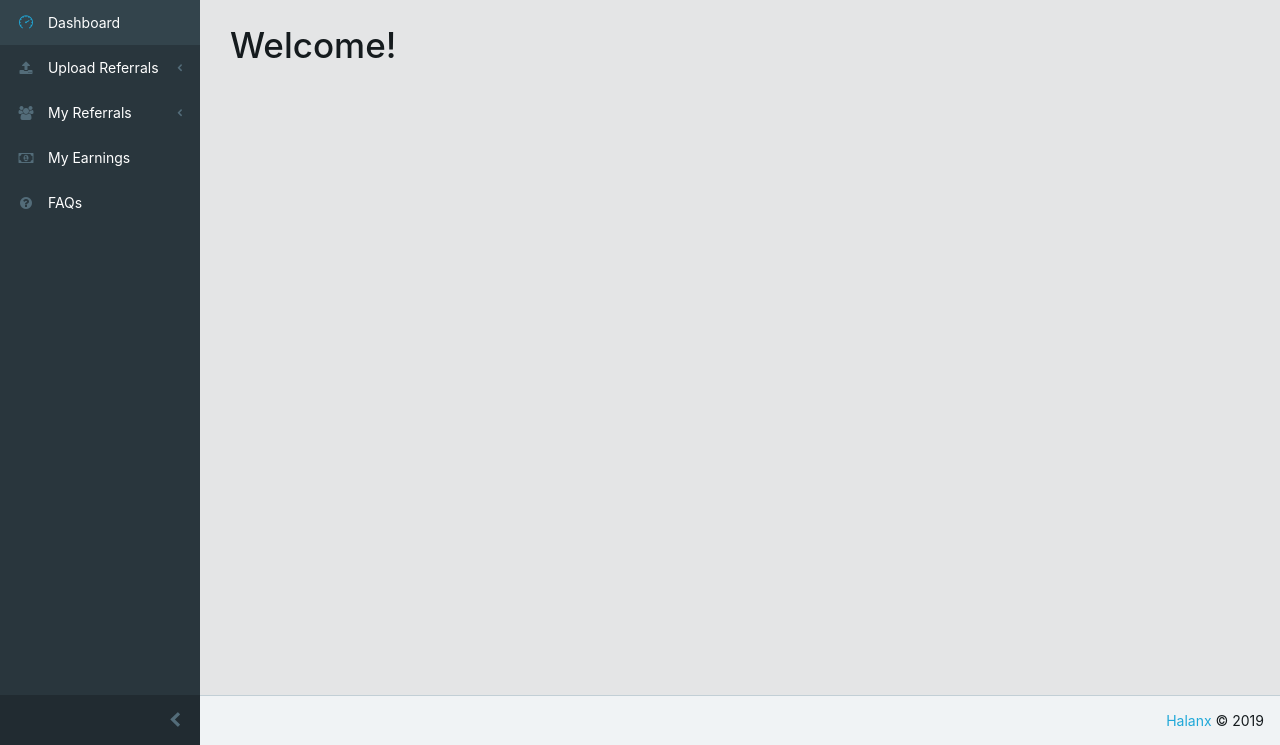
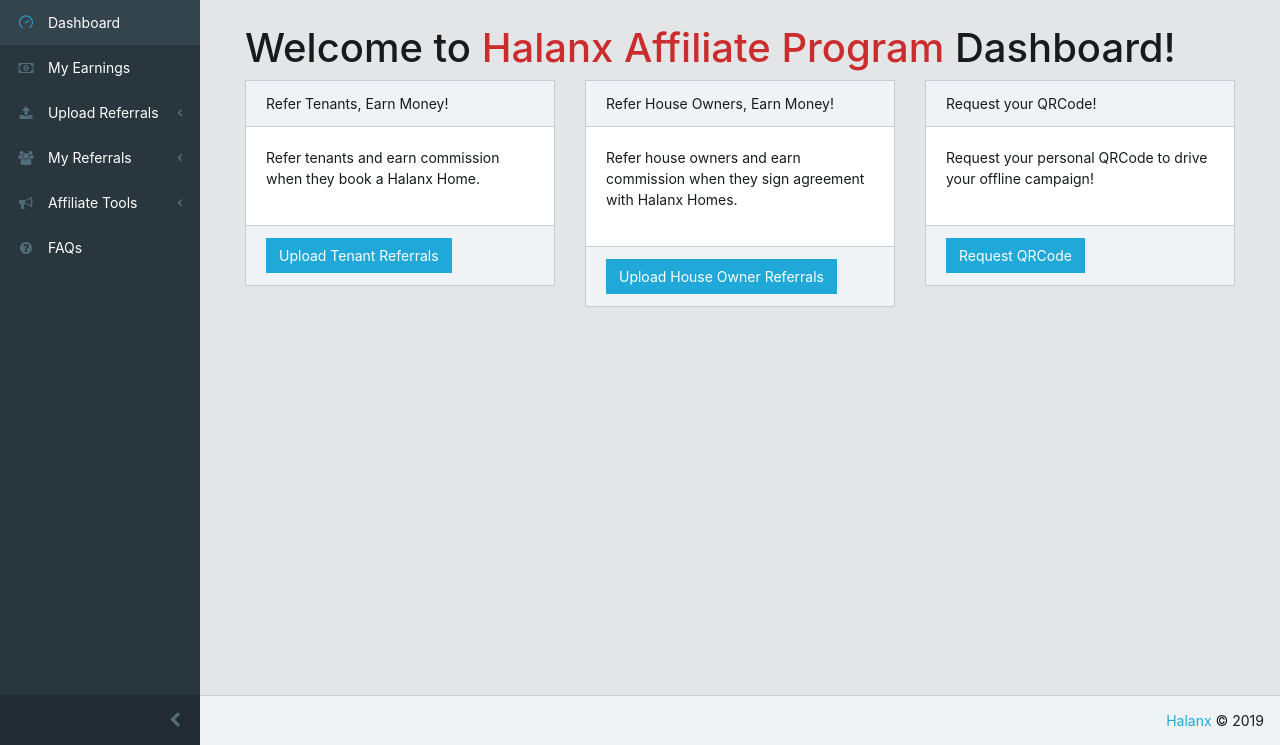
Before and after one commit to HalanxDev/Halanx-Affiliate-Marketing-Tool, a Django app: page /dashboard/ in a window 1280 px wide. Shown: the part 55-800 px from the top of the page. Run offline with Django 3.2, Linux system fonts and the light colour scheme; a user stored in the database is signed in; tables that the repository leaves empty hold one stand-in row (values such as "Sample post"); grey boxes marked "Sample" are stand-in pictures; some libraries are stand-ins or nearby versions.

Commit message:
added qrcode request

```diff
--- a/affiliates/models.py
+++ b/affiliates/models.py
@@ -7,7 +7,8 @@
 
 from affiliates.utils import default_profile_pic_url, \
     default_profile_pic_thumbnail_url, get_picture_upload_path, get_thumbnail_upload_path, \
-    DEFAULT_TENANT_CONVERSION_COMMISSION, DEFAULT_HOUSE_OWNER_CONVERSION_COMMISSION, update_monthly_report_start_balance
+    DEFAULT_TENANT_CONVERSION_COMMISSION, DEFAULT_HOUSE_OWNER_CONVERSION_COMMISSION, \
+    update_monthly_report_start_balance, QRCodeRequestStatusCategories, PENDING_APPROVAL
 from common.models import AddressDetail, BankDetail, Wallet
 from common.utils import PENDING, PaymentStatusCategories, PAID
 from referrals.utils import SUCCESS
@@ -196,6 +197,24 @@
         return str(self.id)
 
 
+class QRCodeRequest(models.Model):
+    affiliate = models.ForeignKey('Affiliate', on_delete=models.CASCADE, related_name='qrcode_requests')
+    status = models.CharField(max_length=100, default=PENDING_APPROVAL, choices=QRCodeRequestStatusCategories)
+    phone_no = models.CharField(max_length=20, blank=True, null=True)
+    timestamp = models.DateTimeField(auto_now_add=True)
+    updated = models.DateTimeField(auto_now=True)
+
+    class Meta:
+        ordering = ('-timestamp', )
+
+    def __str__(self):
+        return str(self.id)
+
+
+class QRCodeRequestDeliveryAddress(AddressDetail):
+    qrcode_request = models.OneToOneField('QRCodeRequest', on_delete=models.CASCADE, related_name='delivery_address')
+
+
 # noinspection PyUnusedLocal
 @receiver(post_save, sender=Affiliate)
 def affiliate_post_save_hook(sender, instance, created, **kwargs):
@@ -244,3 +263,10 @@
     wallet.pending_withdrawal = sum(payment.amount for payment in wallet.payments.filter(status=PENDING))
     wallet.save()
     update_monthly_report_start_balance(instance.wallet.affiliate)
+
+
+# noinspection PyUnusedLocal
+@receiver(post_save, sender=QRCodeRequest)
+def qrcode_request_post_save_hook(sender, instance, created, **kwargs):
+    if created:
+        QRCodeRequestDeliveryAddress(qrcode_request=instance).save()
--- a/affiliates/templates/dashboard.html
+++ b/affiliates/templates/dashboard.html
@@ -1,9 +1,79 @@
 {% extends 'base/base.html' %}
+{% load static %}
 
 {% block title %}
-Dashboard
+    Dashboard
 {% endblock %}
 
 {% block content %}
-    <h1>Welcome!</h1>
+    <div class="container">
+
+        <div class="row">
+            <div class="col">
+                <h1 id="headline">Welcome to <span style="color: #cb2d2e">Halanx Affiliate Program</span> Dashboard!</h1>
+            </div>
+        </div>
+
+        <div class="row">
+            <div class="col-lg-4 col-md-6">
+                <div class="card">
+                    <div class="card-header">
+                        Refer Tenants, Earn Money!
+                    </div>
+
+                    <div class="card-body">
+                        <p>Refer tenants and earn commission when they book a Halanx Home.</p>
+                    </div>
+
+                    <div class="card-footer">
+                        <button class="btn btn-primary" type="button" onclick="window.location.href='{{ referral_upload_url }}?type=tenant'">
+                            Upload Tenant Referrals
+                        </button>
+                    </div>
+                </div>
+            </div>
+
+            <div class="col-lg-4">
+                <div class="card">
+                    <div class="card-header">
+                        Refer House Owners, Earn Money!
+                    </div>
+
+                    <div class="card-body">
+                        <p>Refer house owners and earn commission when they sign agreement with  Halanx Homes.</p>
+                    </div>
+
+                    <div class="card-footer">
+                        <button class="btn btn-primary" type="button" onclick="window.location.href='{{ referral_upload_url }}?type=house_owner'">
+                            Upload House Owner Referrals
+                        </button>
+                    </div>
+                </div>
+            </div>
+
+            <div class="col-lg-4">
+                <div class="card">
+                    <div class="card-header">
+                        Request your QRCode!
+                    </div>
+
+                    <div class="card-body">
+                        <p>Request your personal QRCode to drive your offline campaign!</p>
+                    </div>
+
+                    <div class="card-footer">
+                        <button class="btn btn-primary" type="button" onclick="window.location.href='{{ qrcode_request_url }}'">
+                            Request QRCode
+                        </button>
+                    </div>
+                </div>
+            </div>
+        </div>
+    </div>
 {% endblock %}
+
+{% block script %}
+    <script>
+        jQuery("#headline").fitText(1.2, { minFontSize: '10px', maxFontSize: '40px' });
+    </script>
+{% endblock %}
--- a/affiliates/urls.py
+++ b/affiliates/urls.py
@@ -27,5 +27,7 @@
     url(r'^referrals/upload/csv/$', views.referral_upload_csv_view, name='referral_upload_csv'),
     url(r'^referrals/list/$', views.referral_list_view, name='referral_list'),
 
+    url(r'^tools/qrcode/$', views.qrcode_request_view, name='qrcode_request'),
+
     url(r'^widgets/data.js', views.test_view),
 ]
--- a/affiliates/utils.py
+++ b/affiliates/utils.py
@@ -75,3 +75,14 @@
     monthly_report, _ = AffiliateMonthlyReport.objects.get_or_create(affiliate=affiliate, start_date=start_date,
                                                                      end_date=end_date)
     return monthly_report
+
+
+PENDING_APPROVAL = 'Pending Approval'
+PENDING_DELIVERY = 'Pending Delivery'
+DELIVERED = 'Delivered'
+
+QRCodeRequestStatusCategories = (
+    (PENDING_APPROVAL, PENDING_APPROVAL),
+    (PENDING_DELIVERY, PENDING_DELIVERY),
+    (DELIVERED, DELIVERED),
+)
--- a/affiliates/views.py
+++ b/affiliates/views.py
@@ -24,7 +24,7 @@
 from django.views.decorators.http import require_http_methods
 
 from affiliates.models import Affiliate, AffiliateOccupationCategory, AffiliateOrganisationTypeCategory, \
-    AffiliatePicture
+    AffiliatePicture, QRCodeRequest
 from affiliates.tokens import account_activation_token
 from affiliates.utils import send_account_verification_email, send_password_reset_email, get_referral_csv_upload_path, \
     get_or_create_monthly_report
@@ -387,6 +387,28 @@
                                              'monthly_reports': monthly_reports})
 
 
+@affiliate_login_required
+@require_http_methods(['GET', 'POST'])
+def qrcode_request_view(request):
+    affiliate = Affiliate.objects.get(user=request.user)
+    if request.method == 'GET':
+        return render(request, 'qrcode_request.html', {'affiliate': affiliate})
+    elif request.method == 'POST':
+        data = request.POST
+        qrcode_request = QRCodeRequest.objects.create(affiliate=affiliate)
+        qrcode_request.phone_no = data.get('phone_no')
+        qrcode_request.save()
+
+        qrcode_request.delivery_address.street_address = data.get('street_address')
+        qrcode_request.delivery_address.city = data.get('city')
+        qrcode_request.delivery_address.state = data.get('state')
+        qrcode_request.delivery_address.pincode = data.get('pincode')
+        qrcode_request.delivery_address.country = data.get('country')
+        qrcode_request.delivery_address.save()
+        messages.success(request, "Your QRCode request was submitted successfully!")
+        return redirect(reverse(qrcode_request_view))
+
+
 def test_view(request):
     html = render_to_string('search.html')
     data = request.GET.get('callback', '') + "(" + json.dumps({'html': html}) + ")"
--- /dev/null
+++ b/static_dev/vendors/js/jquery.fittext.js
@@ -0,0 +1,43 @@
+/*global jQuery */
+/*!
+* FitText.js 1.2
+*
+* Copyright 2011, Dave Rupert http://daverupert.com
+* Released under the WTFPL license
+* http://sam.zoy.org/wtfpl/
+*
+* Date: Thu May 05 14:23:00 2011 -0600
+*/
+
+(function( $ ){
+
+  $.fn.fitText = function( kompressor, options ) {
+
+    // Setup options
+    var compressor = kompressor || 1,
+        settings = $.extend({
+          'minFontSize' : Number.NEGATIVE_INFINITY,
+          'maxFontSize' : Number.POSITIVE_INFINITY
+        }, options);
+
+    return this.each(function(){
+
+      // Store the object
+      var $this = $(this);
+
+      // Resizer() resizes items based on the object width divided by the compressor * 10
+      var resizer = function () {
+        $this.css('font-size', Math.max(Math.min($this.width() / (compressor*10), parseFloat(settings.maxFontSize)), parseFloat(settings.minFontSize)));
+      };
+
+      // Call once to set.
+      resizer();
+
+      // Call on resize. Opera debounces their resize by default.
+      $(window).on('resize.fittext orientationchange.fittext', resizer);
+
+    });
+
+  };
+
+})( jQuery );
--- a/templates/base/base.html
+++ b/templates/base/base.html
@@ -17,6 +17,7 @@
 {% url 'referral_upload' as referral_upload_url %}
 {% url 'referral_upload_csv' as referral_upload_csv_url %}
 {% url 'referral_list' as referral_list_url %}
+{% url 'qrcode_request' as qrcode_request_url %}
 
 <!--Headers-->
 {% include 'base/header.html' %}
--- a/templates/base/js.html
+++ b/templates/base/js.html
@@ -10,7 +10,7 @@
 <script type="text/javascript" src="https://cdn.datatables.net/1.10.19/js/dataTables.bootstrap.min.js"></script>
 <script type="text/javascript" src="https://cdn.datatables.net/responsive/2.2.3/js/dataTables.responsive.min.js"></script>
 <script type="text/javascript" src="https://ajax.aspnetcdn.com/ajax/jquery.validate/1.12.0/jquery.validate.js"></script>
-
+<script type="text/javascript" src="{% static 'vendors/js/jquery.fittext.js' %}"></script>
 
 <!-- CoreUI main scripts -->
 <script src="{% static 'coreui/js/app.js' %}"></script>
--- a/templates/base/sidebar.html
+++ b/templates/base/sidebar.html
@@ -10,6 +10,14 @@
             </li>
 
             {% if request.user.is_authenticated %}
+
+                <li class="nav-item">
+                    <a class="nav-link" href="{% url 'earnings' %}">
+                        <i class="fa fa-money"></i>
+                        My Earnings
+                    </a>
+                </li>
+
                 <li class="nav-item nav-dropdown">
                     <a class="nav-link nav-dropdown-toggle" href="#">
                         <i class="nav-icon fa fa-upload"></i> Upload Referrals
@@ -50,11 +58,24 @@
                     </ul>
                 </li>
 
+                <li class="nav-item nav-dropdown">
+                    <a class="nav-link nav-dropdown-toggle" href="#">
+                        <i class="nav-icon fa fa-bullhorn"></i> Affiliate Tools
+                    </a>
+                    <ul class="nav-dropdown-items">
                         <li class="nav-item">
-                <a class="nav-link" href="{% url 'earnings' %}">
-                    <i class="fa fa-money"></i>
-                    My Earnings
+                            <a class="nav-link" href="{{ qrcode_request_url }}">
+                                <i class="nav-icon cui-puzzle"></i>
+                                <span style="font-size: small">QRCode</span>
                             </a>
+                        </li>
+                        <li class="nav-item">
+                            <a class="nav-link" href="#">
+                                <i class="nav-icon cui-puzzle"></i>
+                                <span style="font-size: small">Widget</span>
+                            </a>
+                        </li>
+                    </ul>
                 </li>
             {% endif %}
 
```
Also changed, not shown: affiliates/admin.py (+13 -1 lines), affiliates/templates/qrcode_request.html (added, +128 -0 lines), affiliates/migrations/0011_qrcoderequest_qrcoderequestaddress.py (added), affiliates/migrations/0012_auto_20190519_2258.py (added). Lines whose indentation alone changed are shown as unchanged.
